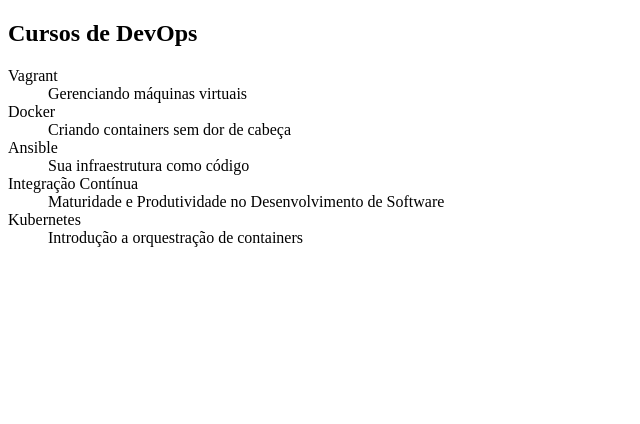
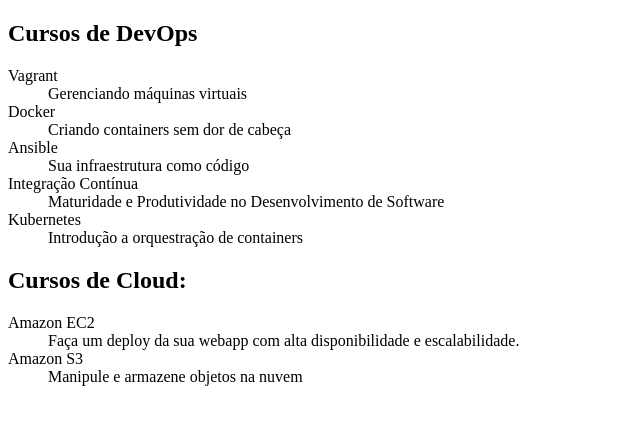
Before and after one commit to egocientia/alura-git, a plain HTML site: page index.html in a window 1280 px wide. Shown: the whole page, without its empty margins (0-640 px from the left). Drawn offline with Linux system fonts and the light colour scheme.

```diff
--- a/index.html
+++ b/index.html
@@ -23,5 +23,14 @@
         <dt>Kubernetes</dt>
         <dd>Introdução a orquestração de containers</dd>
     </dl>
+
+    <h2>Cursos de Cloud:</h2>
+    <dl>
+        <dt>Amazon EC2</dt>
+        <dd>Faça um deploy da sua webapp com alta disponibilidade e escalabilidade.</dd>
+
+        <dt>Amazon S3</dt>
+        <dd>Manipule e armazene objetos na nuvem</dd>
+    </dl>
 </body>
 </html>
```
